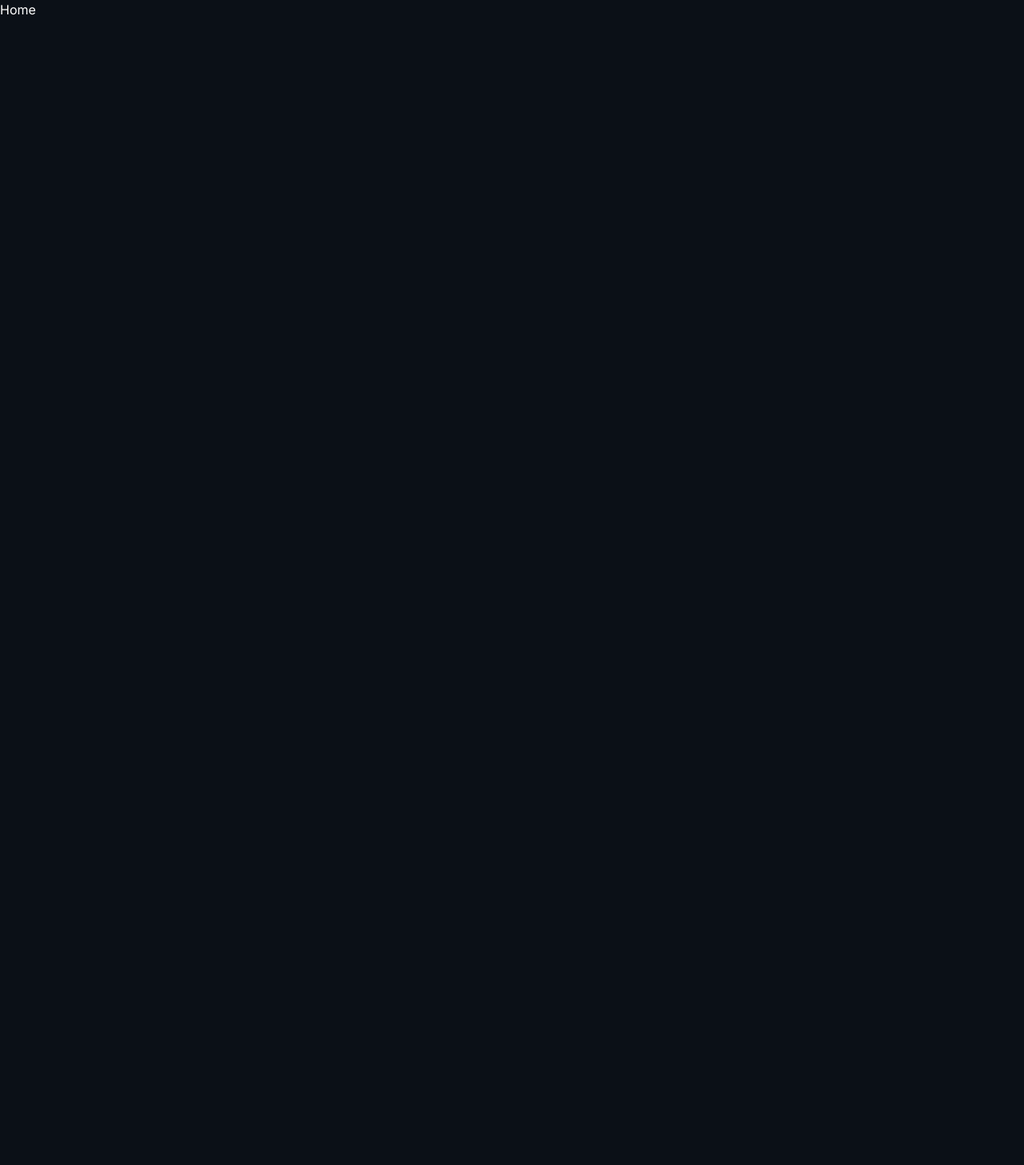
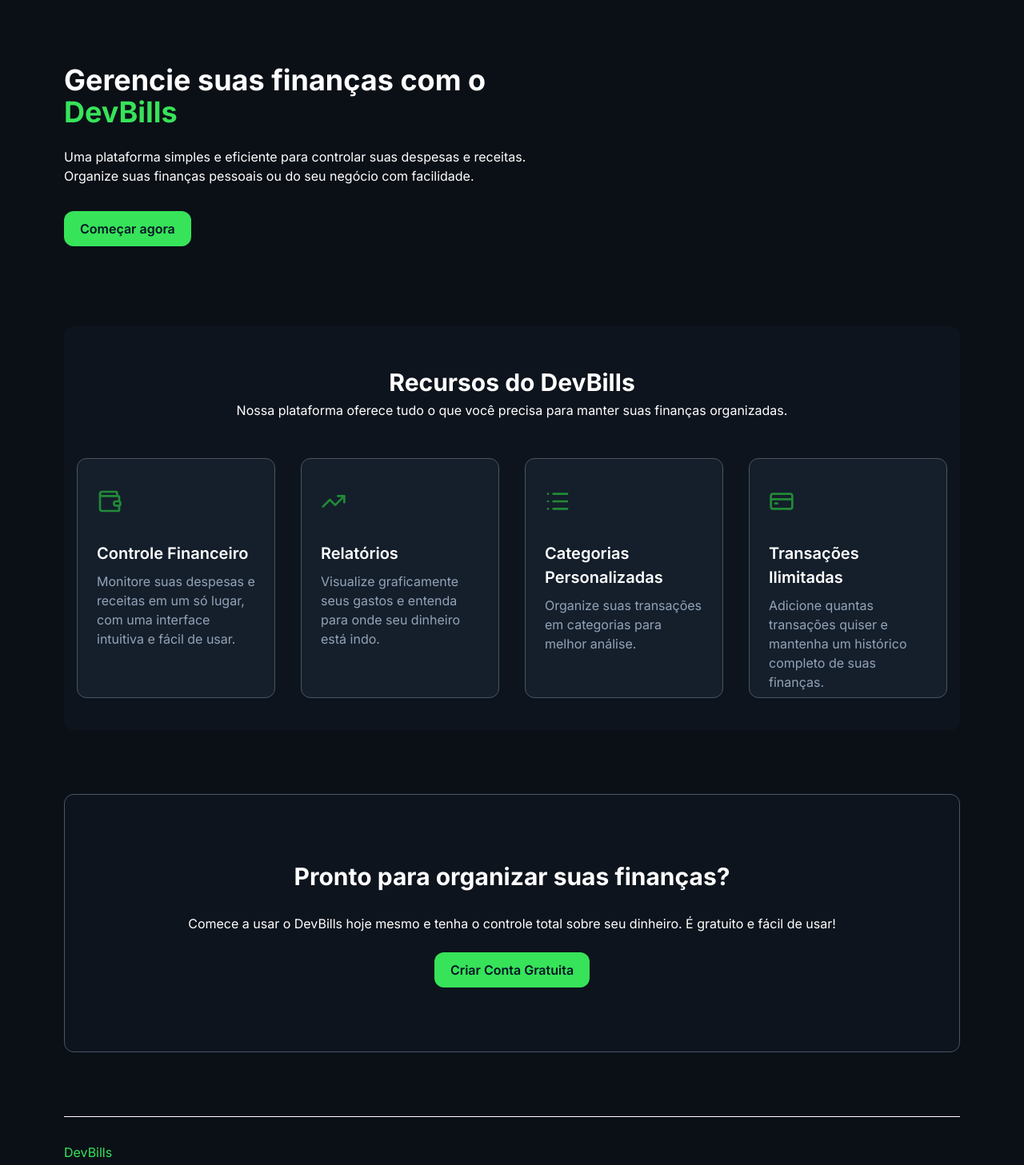
Before and after one commit to gabrieltomazi/devbills-frontend, a React (Vite) app: page / in a window 1280 px wide. Shown: the top 1457 px of the page at 80% size. Before the commit the page ends 800 px from the top, so only its background shows below. Built offline with nearby package versions, Linux system fonts and the light colour scheme.

Commit message:
feat(home): complete home page layout with features grid and cta section

```diff
--- a/biome.json
+++ b/biome.json
@@ -1,11 +1,7 @@
 {
-	"$schema": "https://biomejs.dev/schemas/1.9.4/schema.json",
+  "$schema": "https://biomejs.dev/schemas/2.5.5/schema.json",
   "files": {
-		"ignore": [
-			"dist",
-			"build",
-			"node_modules"
-		]
+    "includes": ["**", "!**/dist", "!**/build", "!**/node_modules"]
   },
   "formatter": {
     "enabled": true,
@@ -20,13 +16,16 @@
       "semicolons": "always"
     }
   },
-	"organizeImports": {
-		"enabled": true
-	},
+  "assist": { "actions": { "source": { "organizeImports": "on" } } },
   "linter": {
     "enabled": true,
     "rules": {
-			"recommended": true
+      "preset": "recommended"
+    }
+  },
+  "css": {
+    "parser": {
+      "tailwindDirectives": true
     }
   }
 }
--- a/package.json
+++ b/package.json
@@ -11,6 +11,7 @@
   },
   "dependencies": {
     "@tailwindcss/vite": "^4.3.3",
+    "lucide-react": "^1.25.0",
     "react": "^19.2.7",
     "react-dom": "^19.2.7",
     "react-router": "^8.3.0",
--- a/src/index.css
+++ b/src/index.css
@@ -1,44 +1,43 @@
-@import url('https://fonts.googleapis.com/css2?family=Inter:ital,opsz,wght@0,14..32,100..900;1,14..32,100..900&display=swap');
+@import url("https://fonts.googleapis.com/css2?family=Inter:ital,opsz,wght@0,14..32,100..900;1,14..32,100..900&display=swap");
 @import "tailwindcss";
 
 @theme {
   /* Cores do tema */
-    --color-primary-500: #37E359;
-    --color-primary-600: #2BC348;
+  --color-primary-500: #37e359;
+  --color-primary-600: #2bc348;
   --color-primary-700: #228a36;
 
-    --color-gray-950: #0B1017;
+  --color-gray-950: #0b1017;
   /* background */
 
-    --color-gray-900: #0E141D;
+  --color-gray-900: #0e141d;
   /* card */
 
-    --color-gray-800: #141F2B;
+  --color-gray-800: #141f2b;
   /* lighter */
 
-    --color-gray-700: #1A2B3E;
+  --color-gray-700: #1a2b3e;
   /* border */
 
-    --color-gray-400: #94A3B8;
+  --color-gray-400: #94a3b8;
   /* text-muted */
 
-    --color-gray-50: #FFFFFF;
+  --color-gray-50: #ffffff;
   /* text */
 
-    --color-red-500: #FF5873;
+  --color-red-500: #ff5873;
   /* danger */
 
-    --color-green-500: #37E359;
+  --color-green-500: #37e359;
   /* success */
 
-    --color-yellow-500: #F9CA24;
+  --color-yellow-500: #f9ca24;
   /* warning */
 
   /* Fontes */
   --font-sans: Inter, system-ui, sans-serif;
 }
 
-body{
-
+body {
   @apply bg-gray-950 text-gray-50 min-h-screen font-sans;
 }
--- a/src/pages/Home.tsx
+++ b/src/pages/Home.tsx
@@ -1,9 +1,89 @@
+import { CreditCard, List, TrendingUp, Wallet } from "lucide-react";
+import type { JSX } from "react";
+import Button from "../components/button";
 
+interface Feature {
+  icon: JSX.Element;
+  title: string;
+  description: string;
+}
 
 export default function Home() {
+  const features: ReadonlyArray<Feature> = [
+    {
+      icon: <Wallet className="w-8 h-8 text-primary-700" />,
+      title: "Controle Financeiro",
+      description:
+        "Monitore suas despesas e receitas em um só lugar, com uma interface intuitiva e fácil de usar.",
+    },
+    {
+      icon: <TrendingUp className="w-8 h-8 text-primary-700" />,
+      title: "Relatórios",
+      description: "Visualize graficamente seus gastos e entenda para onde seu dinheiro está indo.",
+    },
+    {
+      icon: <List className="w-8 h-8 text-primary-700" />,
+      title: "Categorias Personalizadas",
+      description: "Organize suas transações em categorias para melhor análise.",
+    },
+    {
+      icon: <CreditCard className="w-8 h-8 text-primary-700" />,
+      title: "Transações Ilimitadas",
+      description:
+        "Adicione quantas transações quiser e mantenha um histórico completo de suas finanças.",
+    },
+  ];
+
   return (
-    <div>
-      Home
-    </div>
-  )
+    <main className="bg-gray-950 min-h-screen px-4 lg:px-20 pt-20">
+      <div>
+        <h1 className="font-bold text-4xl mb-6 sm:max-w-[50%]">
+          Gerencie suas finanças com o <span className="text-primary-500">DevBills</span>
+        </h1>
+        <p className="mb-8 sm:max-w-[50%] lg:max-w-150">
+          Uma plataforma simples e eficiente para controlar suas despesas e receitas. Organize suas
+          finanças pessoais ou do seu negócio com facilidade.
+        </p>
+        <Button variant="primary">Começar agora</Button>
+      </div>
+
+      <div className="mt-25 pt-12 px-4 bg-gray-900 rounded-xl">
+        <h2 className="text-center text-[30px] font-bold">Recursos do DevBills</h2>
+        <p className="text-center pb-12">
+          Nossa plataforma oferece tudo o que você precisa para manter suas finanças organizadas.
+        </p>
+
+        <section className="grid justify-center justify-items-center w-full md:grid-cols-2 gap-8 lg:grid-cols-4 pb-10">
+          {features.map((feature) => (
+            <div
+              key={feature.title}
+              className="rounded-xl h-75 border border-gray-600 bg-gray-800 hover:shadow-2xl duration-300 pt-9.25 pb-6 px-6 max-w-75 mx-auto md:w-full"
+            >
+              {feature.icon}
+              <h3 className="font-semibold mt-8.5 mb-2 text-[20px]">{feature.title}</h3>
+              <p className="text-gray-400">{feature.description}</p>
+            </div>
+          ))}
+        </section>
+      </div>
+
+      <section className="py-12 px-6 md:py-20 my-20 bg-gray-900 border border-gray-600 rounded-xl">
+        <div className="flex items-center flex-col gap-6 text-center">
+          <h2 className="font-bold text-[30px]">Pronto para organizar suas finanças?</h2>
+          <p className="font-normal text-[16px]">
+            Comece a usar o DevBills hoje mesmo e tenha o controle total sobre seu dinheiro. É
+            gratuito e fácil de usar!
+          </p>
+          <Button>Criar Conta Gratuita</Button>
+        </div>
+      </section>
+
+      <hr />
+
+      <div className="text-center md:text-start my-8">
+        <h2 className="text-green-500 ">DevBills</h2>
+        <p>© 2025 - Todos os direitos reservados</p>
+      </div>
+    </main>
+  );
 }
```
Also changed, not shown: 1 other file (tests, documents, lock files or other folders). Lines whose indentation alone changed are shown as unchanged.
